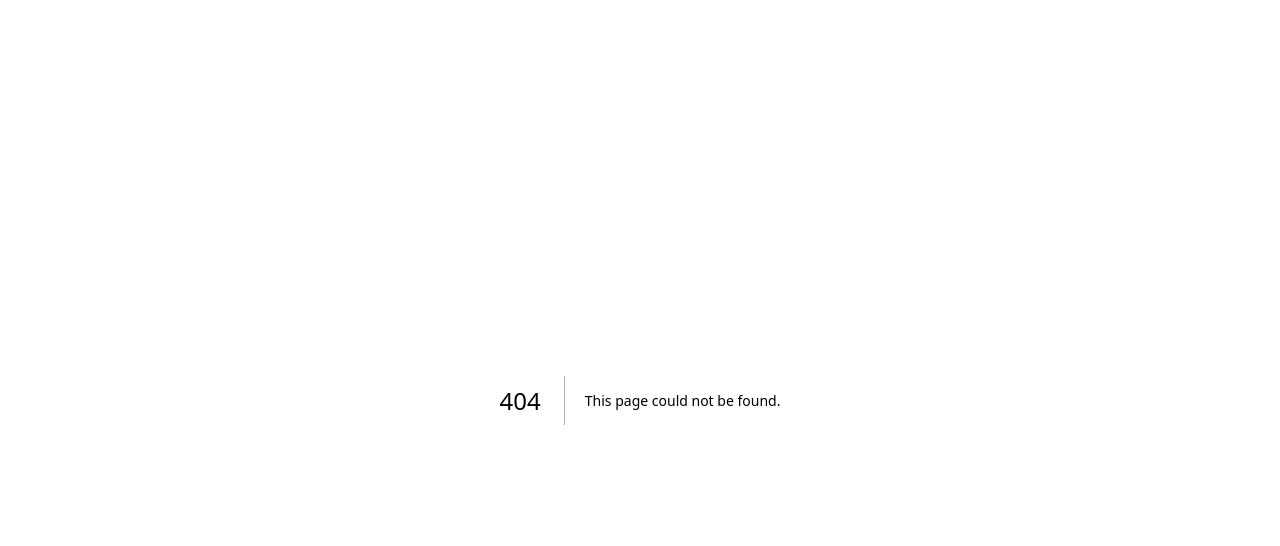
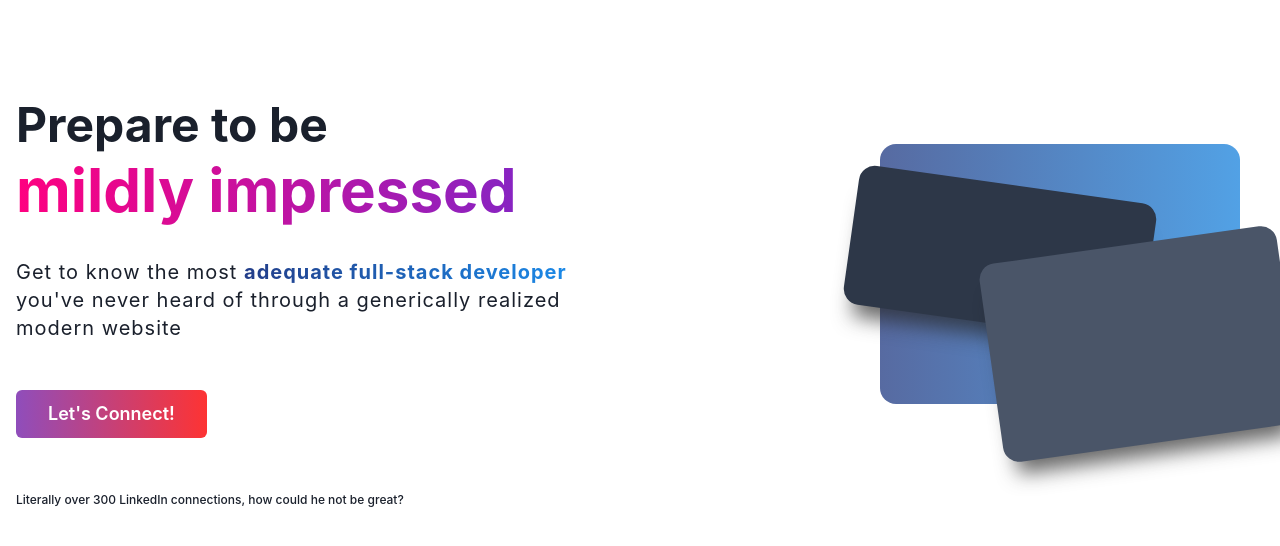
Before and after one commit to William-Schutte/next-portfolio-2023, a Next.js app: page /components/Projects in a window 1280 px wide. Before the commit this address had no page. Shown: the top 546 px of the page. Built offline with nearby package versions, Linux system fonts and the light colour scheme.

Commit message:
Add section bg variant, add Projects section

```diff
--- a/pages/components/ExperienceItem2.js
+++ b/pages/components/ExperienceItem2.js
@@ -6,7 +6,7 @@ to {background-position: 200% 0;}
 
 export default function ExperienceItem2() {
   return (
-    <Flex my="16" px="4" justifyContent="space-between">
+    <Flex mt="12" mb="32" px="4" justifyContent="space-between">
       <Box maxW="560px" my="8" py="4">
         <Text textStyle="lgHeading">Conifer Point</Text>
         <Text textStyle="lgHeading" fontSize="2xl" mb="4">
--- /dev/null
+++ b/pages/components/Projects.js
@@ -0,0 +1,86 @@
+import { Box, Button, Flex, Image, Text } from "@chakra-ui/react";
+
+export default function Projects() {
+  return (
+    <Flex py="24" px="4" justifyContent="space-between">
+      <Box>
+        <Text textStyle="lgHeading">Prepare to be</Text>
+        <Text
+          textStyle="lgHeading"
+          fontSize="6xl"
+          bgGradient="linear(to-l, #7928CA, #FF0080)"
+          bgClip="text"
+        >
+          mildly impressed
+        </Text>
+        <Box maxW="560px" my="8">
+          <Text display="inline" textStyle="subHeading">
+            Get to know the most{" "}
+          </Text>
+          <Text
+            display="inline"
+            bgGradient="linear(to-l, #1B89E7, #223D89)"
+            bgClip="text"
+            textStyle="subHeading"
+            fontWeight="bold"
+          >
+            adequate full-stack developer{" "}
+          </Text>
+          <Text display="inline" textStyle="subHeading">
+            you've never heard of through a generically realized modern website
+          </Text>
+        </Box>
+        <Button
+          bg="linear-gradient(90deg, rgba(131,58,180,.9) 0%, rgba(253,29,29,.9) 100%);"
+          color="white"
+          size="lg"
+          px="8"
+          mt="4"
+          mb="12"
+          transition="all .3s ease"
+          _hover={{
+            opacity: 0.5,
+          }}
+        >
+          Let's Connect!
+        </Button>
+        <Flex></Flex>
+        <Text display="inline" fontSize="12" fontWeight="500">
+          Literally over 300 LinkedIn connections, how could he not be great?
+        </Text>
+      </Box>
+      <Box
+        w="360px"
+        h="260px"
+        mx="6"
+        mt="12"
+        borderRadius="2xl"
+        bg="linear-gradient(90deg, rgba(34, 61, 137, 0.72) 0%, rgba(27, 137, 231, 0.72) 100%),#E0E0E0;"
+      >
+        <Box
+          w="300px"
+          h="140px"
+          borderRadius="2xl"
+          bg="gray.700"
+          transform="auto"
+          translateX="-30px"
+          translateY="40px"
+          rotate="8deg"
+          bgSize="cover"
+          boxShadow="0 24px 20px -12px rgba(40, 40, 40, .7)"
+        />
+        <Box
+          w="300px"
+          h="200px"
+          borderRadius="2xl"
+          bg="gray.600"
+          transform="auto"
+          translateX="110px"
+          translateY="-40px"
+          rotate="-8deg"
+          boxShadow="0 24px 20px -12px rgba(40, 40, 40, .7)"
+        />
+      </Box>
+    </Flex>
+  );
+}
--- a/pages/index.js
+++ b/pages/index.js
@@ -9,6 +9,7 @@ import Intro from "./components/Intro";
 import Experience from "./components/Experience";
 import ExperienceItem1 from "./components/ExperienceItem1";
 import ExperienceItem2 from "./components/ExperienceItem2";
+import Projects from "./components/Projects";
 
 const inter = Inter({ subsets: ["latin"] });
 
@@ -36,6 +37,9 @@ export default function Home() {
           <ExperienceItem1 />
           <ExperienceItem2 />
         </Section>
+        <Section background>
+          <Projects />
+        </Section>
       </main>
     </>
   );
--- a/pages/theme.js
+++ b/pages/theme.js
@@ -4,6 +4,7 @@ export const theme = extendTheme({
   config: {
     initialColorMode: "light",
     useSystemColorMode: true,
+    disableTransitionOnChange: false,
   },
   textStyles: {
     lgHeading: {
@@ -15,15 +16,7 @@ export const theme = extendTheme({
       fontSize: "xl",
       lineHeight: "1.4",
       fontWeight: "400",
-      letterSpacing: 1.1,
-    },
-    styles: {
-      global: {
-        body: {
-          transitionProperty: "all",
-          transitionDuration: "1s",
-        },
-      },
+      letterSpacing: 1,
     },
   },
 });
```
Also changed, not shown: pages/components/Section.js (+8 -3 lines).
